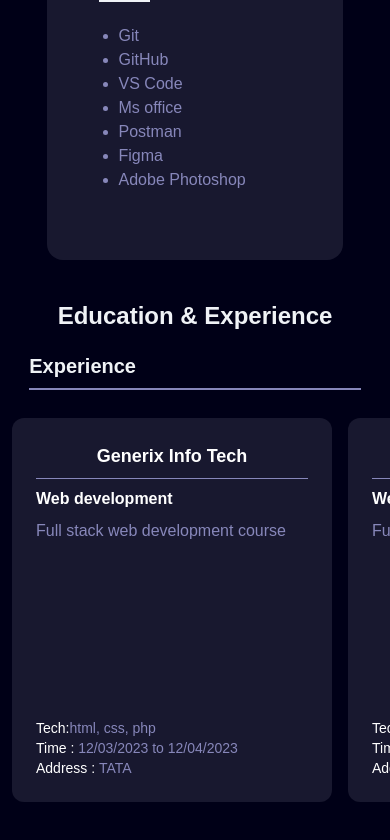
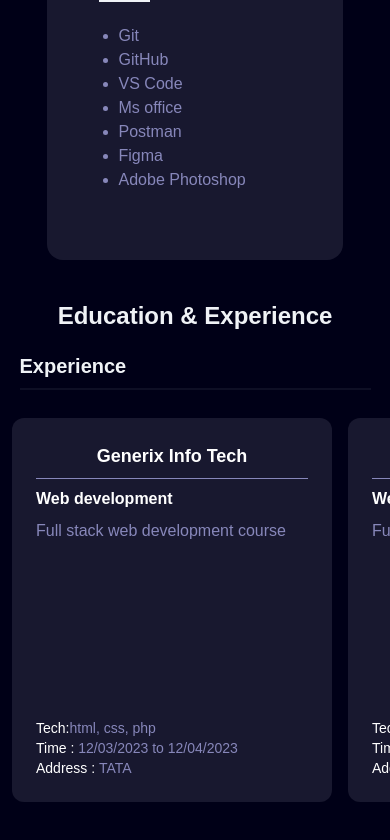
Before and after one commit to shiba-murmu/project-public-portfolio-website, a React (Vite) app: page / in a window 390 px wide. Shown: the part 4445-5285 px from the top of the page. Built offline with nearby package versions, Linux system fonts and the light colour scheme; a web font is replaced by a local one.

Commit message:
Ui for border and heading alignement set to starting position in desktop screen

```diff
--- a/src/pages/Education_experience/Education_experience.jsx
+++ b/src/pages/Education_experience/Education_experience.jsx
@@ -75,10 +75,10 @@ function Education_experience() {
     const Experience_component = () => {
         return (
             <>
-                <div>
+                <div className='w-full md:pl-47 flex justify-center items-center md:justify-start'>
                     <Text text={'Education & Experience'} />
                 </div>
-                <div className='flex justify-left  w-[85%] border-b-2 border-(--muted-text) pb-2'>
+                <div className='flex justify-left w-[90%]  md:w-[75%] border-b-2 border-(--border-color) pb-2'>
                     <span className='text-xl md:text-2xl font-bold'>Experience</span>
                 </div>
                 <div className='hidden md:grid grid-cols-1 md:grid-cols-4 gap-5'>
--- a/src/pages/projects/Project.jsx
+++ b/src/pages/projects/Project.jsx
@@ -7,7 +7,7 @@ function Project() {
     return (
         <>
             <div id='project' className='min-h-screen pb-10 pt-20 flex  justify-start items-start  md:justify-center md:items-center  flex-col'>
-                <div className='w-full  md:w-full flex justify-center gap-4 items-center p-4 rounded-md'>
+                <div className='w-full  md:w-full flex justify-center gap-4 items-center md:justify-start md:pl-47 p-4 rounded-md'>
                     <Text text={'My work'} />
                     <svg xmlns="http://www.w3.org/2000/svg" className='md:h-14 md:w-14' height="30px" viewBox="0 -960 960 960" width="30px" strokeWidth="30" fill='currentColor'><path d="M160-120q-33 0-56.5-23.5T80-200v-440q0-33 23.5-56.5T160-720h160v-80q0-33 23.5-56.5T400-880h160q33 0 56.5 23.5T640-800v80h160q33 0 56.5 23.5T880-640v440q0 33-23.5 56.5T800-120H160Zm0-80h640v-440H160v440Zm240-520h160v-80H400v80ZM160-200v-440 440Z" /></svg>
                 </div>
--- a/src/pages/skills/Skills.jsx
+++ b/src/pages/skills/Skills.jsx
@@ -23,7 +23,7 @@ function Skills() {
     return (
         <>
             <div id='skills' className='min-h-screen flex justify-start flex-col items-center pt-10 font-bold  '>
-                <div className='flex justify-center items-center'>
+                <div className='flex justify-center items-center md:justify-start md:pl-47 w-full'>
                     {/* <Heading_text text='Technical skills' /> */}
                     <Text text={'Technical skills'} />
                 </div>
```
